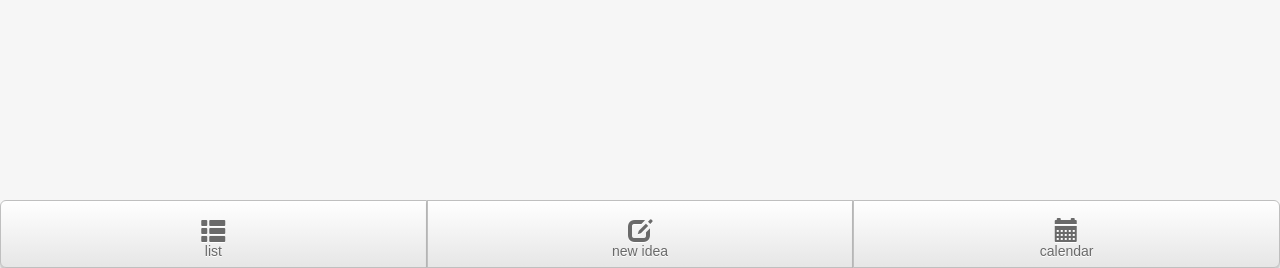
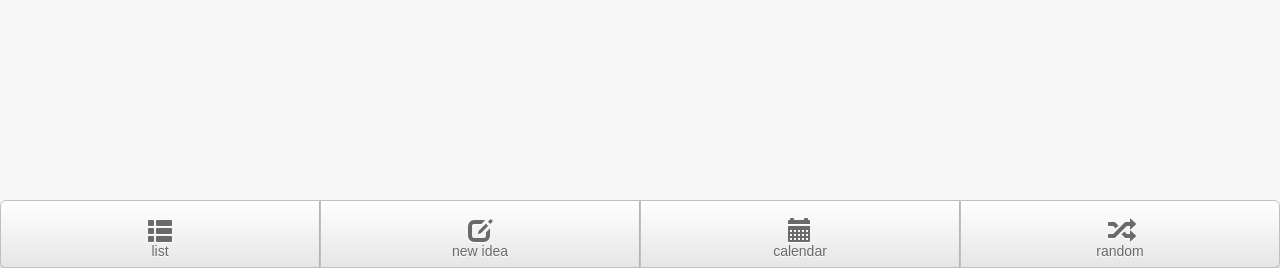
Before and after one commit to hahaman5/yami_diary, a Django app: page /calendar/2019/01 in a window 1280 px wide. Shown: the part 532-800 px from the top of the page. Run offline with Django 3.2, Linux system fonts and the light colour scheme; some libraries are stand-ins or nearby versions; some web fonts are replaced.

Commit message:
random img, random idea, title modified

```diff
--- a/post/admin.py
+++ b/post/admin.py
@@ -3,8 +3,9 @@ from django.contrib import admin
 # Register your models here.
 from django.contrib import admin
 
-from .models import Idea,Division
+from .models import Idea,Division,TodayYami
 
 
 admin.site.register(Idea)
 admin.site.register(Division)
+admin.site.register(TodayYami)
--- a/post/urls.py
+++ b/post/urls.py
@@ -11,4 +11,5 @@ urlpatterns = [
     path('calendar/<int:year>/<int:month>', views.calendar, name='calendar'),
     path('calendar', views.calendar_today, name='calendar_today'),
     path('list', views.list, name='list'),
+    path('random', views.detail_random, name='detail_random'),
 ]
--- a/post/views.py
+++ b/post/views.py
@@ -2,11 +2,39 @@ from django.shortcuts import render
 
 # Create your views here.
 from django.http import HttpResponse
-from .models import Idea,Division
+from .models import Idea,Division,TodayYami
 from .forms import IdeaForm,FilterForm
 from django.shortcuts import redirect,get_object_or_404
 from django.urls import reverse_lazy
 import datetime
+import random
+import logging
+
+logger = logging.getLogger(__name__)
+
+def get_today_yami():
+    try:
+        now = datetime.date.today()
+        today = TodayYami.objects.get(picked_at=now)
+        #return today's yami if it exists
+        return today.yami
+    except TodayYami.DoesNotExist:
+        photos = Idea.objects.all()
+        #if no today's yami, let's pick one!
+        photos = photos.exclude(image__exact='')
+        idea = random.choice(photos)
+        today = TodayYami(
+               yami = idea
+               )
+        today.save()
+        return idea
+
+def get_random_idea():
+        photos = Idea.objects.all()
+        #if no today's yami, let's pick one!
+        photos = photos.filter(image__exact='')
+        idea = random.choice(photos)
+        return idea
 
 def index(request):
     return HttpResponse("Hello, world. You're at the polls index.")
@@ -39,7 +67,7 @@ def _detail(request, idea):
     ctx = {
         'idea': idea,
         'img_url': img_url,
-        'page_title': "아이디어 디테일",
+        'page_title': idea.subject,
     }
     return render(request, 'detail.html', ctx)
     #return HttpResponse('\n'.join(messages))
@@ -50,6 +78,10 @@ def detail_date(request, year, month, day):
     except Idea.DoesNotExist:
         return render(request, 'no_image.html')
 
+    return _detail(request, idea)
+
+def detail_random(request):
+    idea = get_random_idea()
     return _detail(request, idea)
 
 def new(request):
@@ -127,6 +159,7 @@ def list(request):
     ctx = {
         'page_title': "아이디어 목록",
         'photos': photos,
+        'today_yami': get_today_yami().image.url,
         'new' : reverse_lazy('new'),
         'divisions' : Division.objects.order_by('pk'),
         'gdiv' : get_div,
--- a/templates/detail.html
+++ b/templates/detail.html
@@ -3,7 +3,7 @@
 <div class="well">
 {% block content %}
 <h4>
-    주제: {{ idea.subject }}<br>
+    <!--주제: {{ idea.subject }}<br>--!>
     구분: {{ idea.division.division }}<br>
     수정일: {{ idea.create_at }}<br>
     <img src="{{ img_url }}" style="max-width: 100%; height: auto;"/><br>
--- a/templates/index.html
+++ b/templates/index.html
@@ -4,7 +4,7 @@
 <html lang="ko">
 <head>
     <meta charset="utf-8">
-    <title>{% block page_title %}야매: 야미 매니저:{% endblock %}</title>
+    <title>{% block page_title %}야매: {{page_title}}{% endblock %}</title>
     <meta name="viewport" content="width=device-width, initial-scale=1.0, maximum-scale=1.0">
 
     <link rel="apple-touch-icon" sizes="180x180" "{% static 'apple-touch-icon.png' %}">
@@ -60,6 +60,10 @@
     <span class="glyphicon glyphicon-calendar"></span>
     <span class="text">calendar</span>
     </a>
+    <a href="/random" class="btn btn-default">
+    <span class="glyphicon glyphicon-random"></span>
+    <span class="text">random</span>
+    </a>
     </div>
 </footer>
 </div>
--- a/templates/list.html
+++ b/templates/list.html
@@ -3,6 +3,9 @@
 {% block content %}
 
 
+<div class="today_yami" align="center">
+    <img src="{{ today_yami }}" style="max-width: 60%; height: auto;"/><br>
+</div>
     <!--
 <div class="well">
     <h4>
@@ -32,8 +35,8 @@
         </select><br>
         <input type="submit" name="featured" value="Filter" />
     </form>
+    </h6>
     --!>
-    </h6>
     <br>
         <table id="idea_list" class="table">
             <thead>
```
Also changed, not shown: post/models.py (+7 -0 lines), post/migrations/0011_todayyami.py (added).
